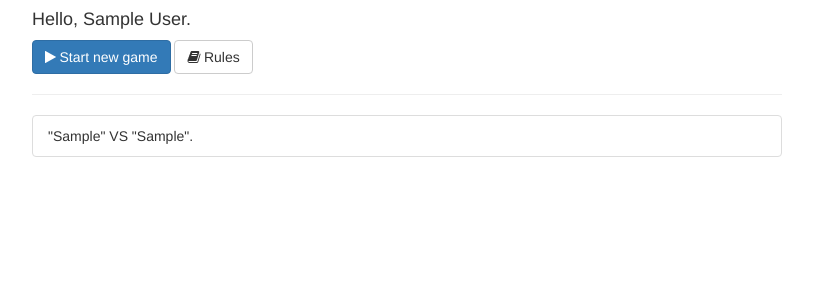
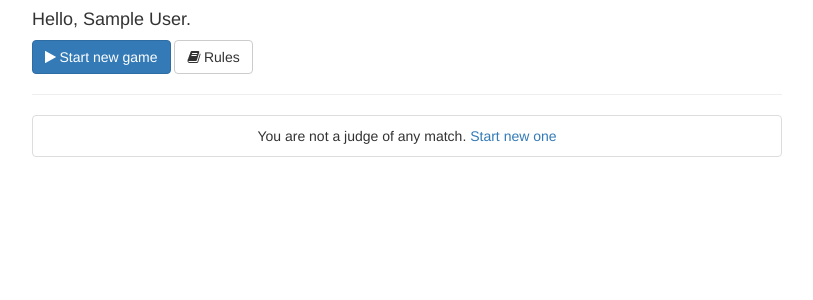
Before and after one commit to VlasovVitaly/goroda, a Django app: page / in a window 1280 px wide. Shown: the top 300 px of the page, without its empty margins (233-1046 px from the left). Run offline with Django 3.2, Linux system fonts and the light colour scheme; a user stored in the database is signed in; tables that the repository leaves empty hold one stand-in row (values such as "Sample post"); some libraries are stand-ins or nearby versions.

Commit message:
Index template fixups; added transtation

```diff
--- a/game/templates/game/index.html
+++ b/game/templates/game/index.html
@@ -12,17 +12,20 @@
             <a href="{% url 'game:start' %}" class="btn btn-primary"><i class="fa fa-play">&nbsp;</i>{% trans 'Start new game' %}</a>
             <button class="btn btn-default"><i class="fa fa-book">&nbsp;</i>{% trans 'Rules' %}</button>
             <hr>
-            {% if matches %}
-                <ul class="list-group">
-                {% for m in matches %}
-                    {% if m.finished %}<li class="list-group-item">{{ m }}.</li>
-                    {% else %}<li class="list-group-item">{{ m }}. {% trans 'Game is on!' %} <a href="{{ m.get_absolute_url }}">{% trans 'Continue' %}</a></li>
+            <ul class="list-group">
+                {% for match in matches2 %}
+                    {% if match.finished %}
+                        <li class="list-group-item">{{ match }}.</li>
+                    {% else %}
+                        <li class="list-group-item">{{ match }}. {% trans 'Game is on!' %} <a href="{{ match.get_absolute_url }}">{% trans 'Continue' %}</a></li>
                     {% endif %}
+                {% empty %}
+                    <li class="list-group-item text-center">
+                        <span>{% trans 'You are not a judge of any match.' %}</span>
+                        <a href="{% url 'game:start' %}">{% trans 'Start new one' %}</a>
+                    </li>
                 {% endfor %}
-                </ul>
-            {% else %}
-                <ul class="list-group"><li class="list-group-item text-center">Nothing was found. But you can <a href="{% url 'game:start' %}">start new one</a></li></ul>
-            {% endif %}
+            </ul>
         </div>
     </div>
 </div>
```
